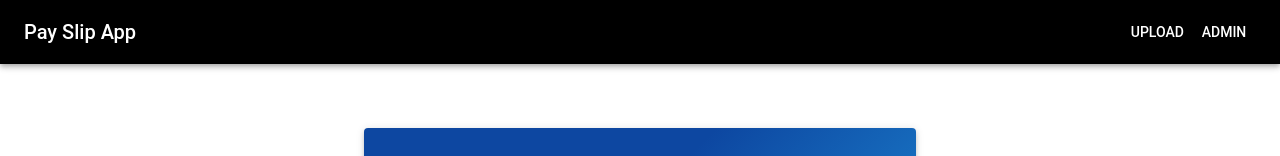
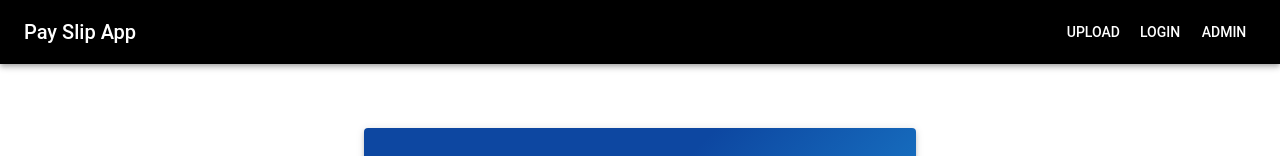
Before and after one commit to Manologk/payslipshare, a React (Create React App) app: page / in a window 1280 px wide. Shown: the top 156 px of the page. Built offline with nearby package versions, Linux system fonts and the light colour scheme.

Commit message:
Reloaded with SSL enabled

```diff
--- a/src/components/Navbar.js
+++ b/src/components/Navbar.js
@@ -9,12 +9,19 @@ const Navbar = () => {
         <Typography variant="h6" component="div" sx={{ flexGrow: 1 }}>
           Pay Slip App
         </Typography>
+
         <Button color="inherit" component={Link} to="/">
           Upload
         </Button>
+
+        <Button color="inherit" component={Link} to="/">
+          Login
+        </Button>
+
         <Button color="inherit" component={Link} to="/admin">
           Admin
         </Button>
+
       </Toolbar>
     </AppBar>
   );
```
